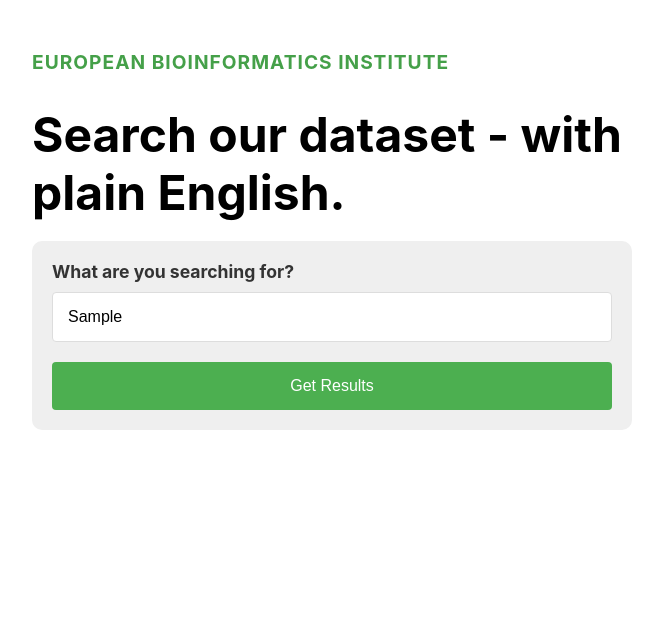
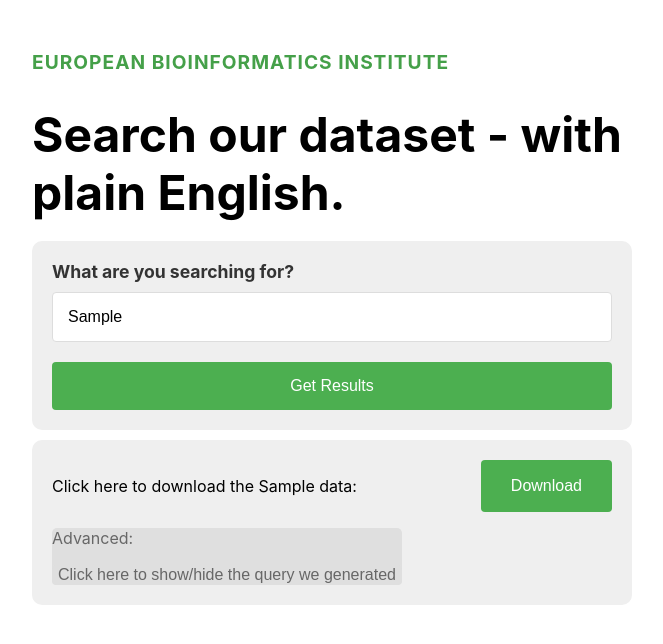
Before and after one commit to grishaqq/MGnify_FrontEnd, a React (Create React App) app: page / in a window 1280 px wide. Both pictures are taken after typing "Sample" into the empty fields and a click on the button "Get Results". Shown: the top 644 px of the page, without its empty margins (308-971 px from the left). Built offline with nearby package versions, Linux system fonts and the light colour scheme.

Commit message:
Added output download button, option to view generated query (currently shows only dummy message and dummy download). Provided styling for these features.

```diff
--- a/package.json
+++ b/package.json
@@ -9,7 +9,7 @@
     "@testing-library/user-event": "^13.5.0",
     "react": "^19.0.0",
     "react-dom": "^19.0.0",
-    "react-scripts": "5.0.1",
+    "react-scripts": "^5.0.1",
     "web-vitals": "^2.1.4"
   },
   "scripts": {
--- a/src/App.css
+++ b/src/App.css
@@ -24,7 +24,7 @@
 
 .ebi-header {
   text-align: left;
-  color: #45a049;
+  color: #45a049; /* Green colour taken from existing EBI web pages, pairing it with black is based on their pages also. */
   font-size: 1.2rem;
   margin-bottom: 20px;
   text-transform: uppercase;
@@ -45,6 +45,7 @@
   padding: 20px;
   background-color: #efefef;
   border-radius: 10px;
+  margin-bottom: 10px;
 }
 
 label {
@@ -70,14 +71,43 @@
   background-color: #4CAF50;
   color: white;
   border: none;
-  padding: 15px 30px;
   font-size: 1rem;
   border-radius: 4px;
   cursor: pointer;
   transition: background-color 0.3s ease;
+
+}
+
+#submitBtn{
+  padding: 15px 30px;
   width: 100%;
+}
+
+#downloadBtn{
+  text-align: right;
+  padding: 15px 30px;
 }
 
 button:hover {
   background-color: #45a049;
 }
+
+.download-line {
+  display:flex;
+  justify-content:space-between;
+  margin-bottom: 10px;
+}
+
+.query-show{
+  width:max-content;
+  background-color: #dfdfdf;
+  color: #676767;
+  text-align: left;
+  border-radius: 5px;
+}
+
+#apiBtn{
+  background-color: #dfdfdf;
+  color: #676767;
+  border-radius: none;
+}
--- a/src/App.js
+++ b/src/App.js
@@ -2,18 +2,105 @@
 import './App.css';
 
 function App() {
-  const [searchQuery, setSearchQuery] = useState('');
+  const [searchQuery, setSearchQuery] = useState(''); // Keep the input string as state
+  const [returnVisible, setReturnVisible] = useState(false); // Hide the return elements until ready to serve to user
+  const [queryClicked, setQueryClicked] = useState(false); // Hide or show the API call to users
+
 
   const handleSearchChange = (e) => {
     setSearchQuery(e.target.value); // e.target is our input field
+    // We should also re-hide the hidden elements upon an input change:
+    setReturnVisible(false);
+    setQueryClicked(false);
   };
 
+
+  // Once the form is submit, we need to pass the input back to the LLM,
+  // and then we need to wait to hear back from this and the web server,
+  // and serve the results to the user.
   const handleSubmit = (e) => {
     e.preventDefault(); // so that the page wouldn't reload
-    // Add search logic here
+    // Add search logic here. Send Query off to the LLM.
     console.log('Searching for:', searchQuery);
+    // NOTE: The following should only activate once we hear two responses:
+    // First, we should hear back from our product's back-end, to be able to display what the code that made the call is.
+    // Second, we should hear back from the web server, to be able to serve the results.
+    setReturnVisible(true);
   };
 
+
+  // THIS IS CURRENTLY A DUMMY FUNCTION FOR DEVELOPMENT PURPOSES
+  // Final version should download the result of the API call
+  // Current version serves user a text file of the search they made
+  function downloadSearchInfo() {
+    // create file contents (DUMMY FUNCTIONALITY)
+    const fileData = `You searched for ${searchQuery} in the MGNify database!`
+    // create a blob with those contents (Useful functionality)
+    const blob = new Blob([fileData], { type: "text/plain" });
+    // create a link in the DOM from the blob (Useful functionality)
+    const url = URL.createObjectURL(blob);
+    const link = document.createElement("a");
+    link.download = `${searchQuery}.txt`; // filetype may be specified by backend, clarify later.
+    link.href = url;
+    // click the link and download file. (Useful functionality)
+    link.click();
+  }
+
+  // Components we only want you to see when we have the data back from the web server
+  function ReturnComponents() {
+    // the "WriteResponse" component is going to have all the download options.
+    // the "WriteQuery" component is going to display the generated API query.
+    // NOTE: I used a "form" here to keep the styling consistent with the input form.
+    //       This is not actually a form, so it might be better to change this in future.
+    return (
+      <form>
+        <WriteResponse />
+        <div className="query-show">
+          <p> Advanced: </p>
+          <button id="apiBtn" onClick={handleQueryClick} type="button"> Click here to show/hide the query we generated</button>
+          {queryClicked && <WriteQuery />}
+        </div>
+      </form>
+    )
+  }
+
+  // Display the download options.
+  // Currently serves a single downloadable text file indicating the query that was made.
+  // NOTE: Mock-up had the download button being an icon-based button, not a text-based button.
+  //       I could not figure this out, so made it a text button. This would be a nice change,
+  //       but is non-essential so can be left as-is for the time being.
+  function WriteResponse(){
+    return(
+      <div className="download-all-lines">
+        <div className="download-line">
+          <p>Click here to download the {searchQuery} data:</p>
+          <button id="downloadBtn" onClick={downloadSearchInfo} type="button">Download</button>
+        </div>
+      </div>
+    )
+  }
+
+  // Display the generated query.
+  // Currently displays a notice that says we do not have a query to return.
+  function WriteQuery(){
+    return(
+      <div className="queryReturn">
+        <p> No query yet! sorry!</p>
+        <p>It will be written here for users to read and check.</p>
+      </div>
+    )
+  }
+
+  // Change the state of "queryClicked" when the 'click here to...' button is pressed.
+  function handleQueryClick(){
+    setQueryClicked(!queryClicked)
+  }
+
+  // The main body of the app. Contains all the text labels, inputs, and buttons
+  // Page structure should be clear from the code: some headers,
+  // then an input form with a textbox and a submission button,
+  // and then an element containing everything we return upon submission,
+  // which is defined above.
   return (
     <div className="app-container">
       <div className="search-wrapper">
@@ -29,8 +116,9 @@
             value={searchQuery}
             onChange={handleSearchChange}
           />
-          <button type="submit">Get Results</button>
+          <button id="submitBtn" type="submit">Get Results</button>
         </form>
+        {returnVisible && <ReturnComponents />}
       </div>
     </div>
   );
```
Also changed, not shown: 1 other file (tests, documents, lock files or other folders).
